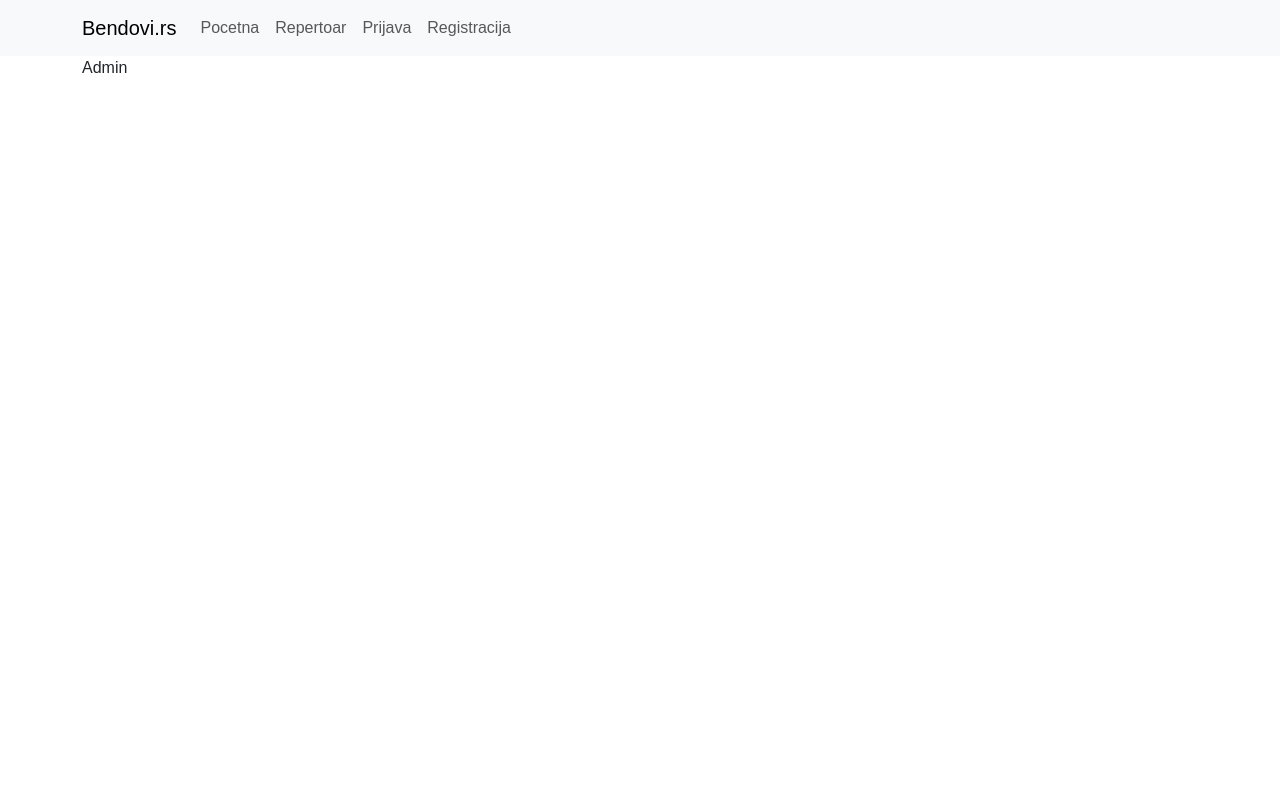
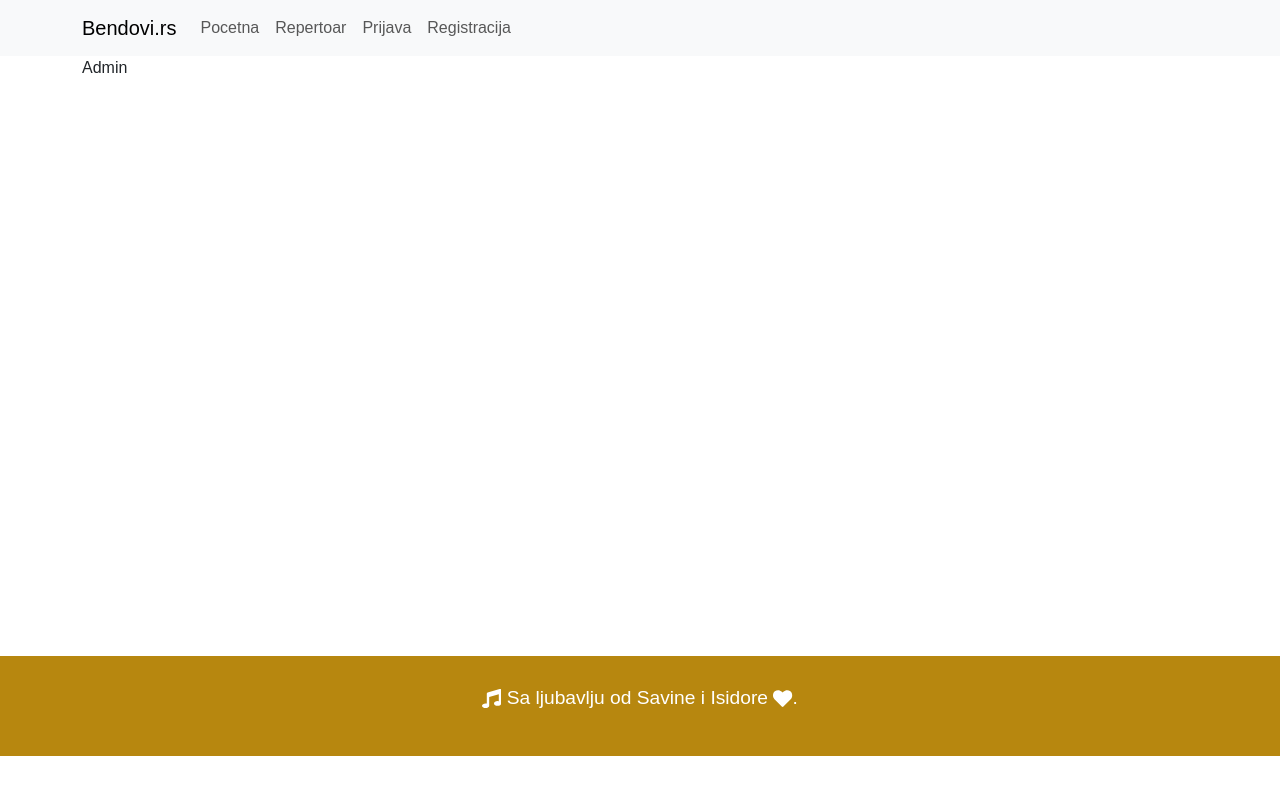
Before and after one commit to elab-development/internet-tehnologije-projekat-appbendovi_2020_0144, a React (Create React App) app in the folder bend_react/: page /admin in a window 1280 px wide. Shown: the top 794 px of the page. Built offline with nearby package versions, Linux system fonts and the light colour scheme; a web font is replaced by a local one.

Commit message:
dodavanje footera

```diff
--- a/bend_react/src/App.css
+++ b/bend_react/src/App.css
@@ -17,3 +17,20 @@ body {
     align-items: center;
     flex-direction: column;
 }
+
+.main {
+    min-height: 600px;
+}
+
+footer {
+    background-color: #b7870f;
+    color: #fff;
+    text-align: center;
+    padding: 10px;
+    font-size: 1.2em;
+    min-height: 100px;
+    display: flex;
+    justify-content: center;
+    align-items: center;
+    flex-direction: column;
+}
--- a/bend_react/src/App.js
+++ b/bend_react/src/App.js
@@ -1,4 +1,3 @@
-import logo from './logo.svg';
 import './App.css';
 import 'bootstrap/dist/css/bootstrap.min.css';
 import Navigacija from "./komponente/Navigacija";
@@ -10,6 +9,7 @@ import Registracija from "./stranice/Registracija";
 import Zakazi from "./stranice/Zakazi";
 import Admin from "./stranice/Admin";
 import {Container} from "react-bootstrap";
+import Footer from "./komponente/Footer";
 
 
 function App() {
@@ -17,7 +17,7 @@ function App() {
     <>
       <Navigacija />
 
-       <Container>
+       <Container className="main">
            <BrowserRouter>
                <Routes>
                    <Route element={<Home/>} path="/" />
@@ -29,6 +29,7 @@ function App() {
                </Routes>
            </BrowserRouter>
        </Container>
+        <Footer />
 
     </>
   );
--- /dev/null
+++ b/bend_react/src/komponente/Footer.jsx
@@ -0,0 +1,20 @@
+import React from 'react';
+import {FaHeart, FaMusic} from "react-icons/fa";
+
+const Footer = () => {
+    return (
+        <>
+            <footer>
+                <div className="container">
+                    <div className="row">
+                        <div className="col-lg-12">
+                            <p className="text-center"><FaMusic /> Sa ljubavlju od Savine i Isidore <FaHeart />.</p>
+                        </div>
+                    </div>
+                </div>
+            </footer>
+        </>
+    );
+};
+
+export default Footer;
```
